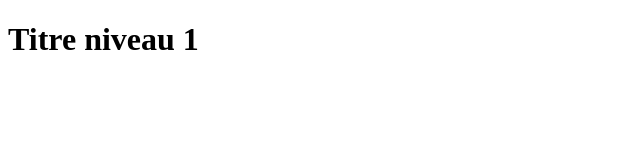
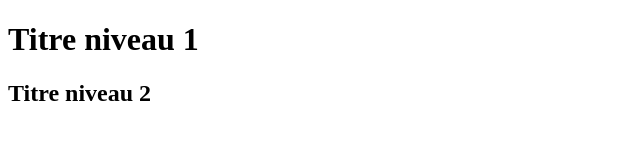
Before and after one commit to Tadkozh/helloWorld, a plain HTML site: page index.html in a window 1280 px wide. Shown: the whole page, without its empty margins (0-640 px from the left). Drawn offline with Linux system fonts and the light colour scheme.

Commit message:
add a title level 2
add <h2> in <body> inside index.html

```diff
--- a/index.html
+++ b/index.html
@@ -8,6 +8,7 @@
 </head>
 <body>
     <h1>Titre niveau 1</h1>
+    <h2>Titre niveau 2</h2>
 
 </body>
 </html>
```
